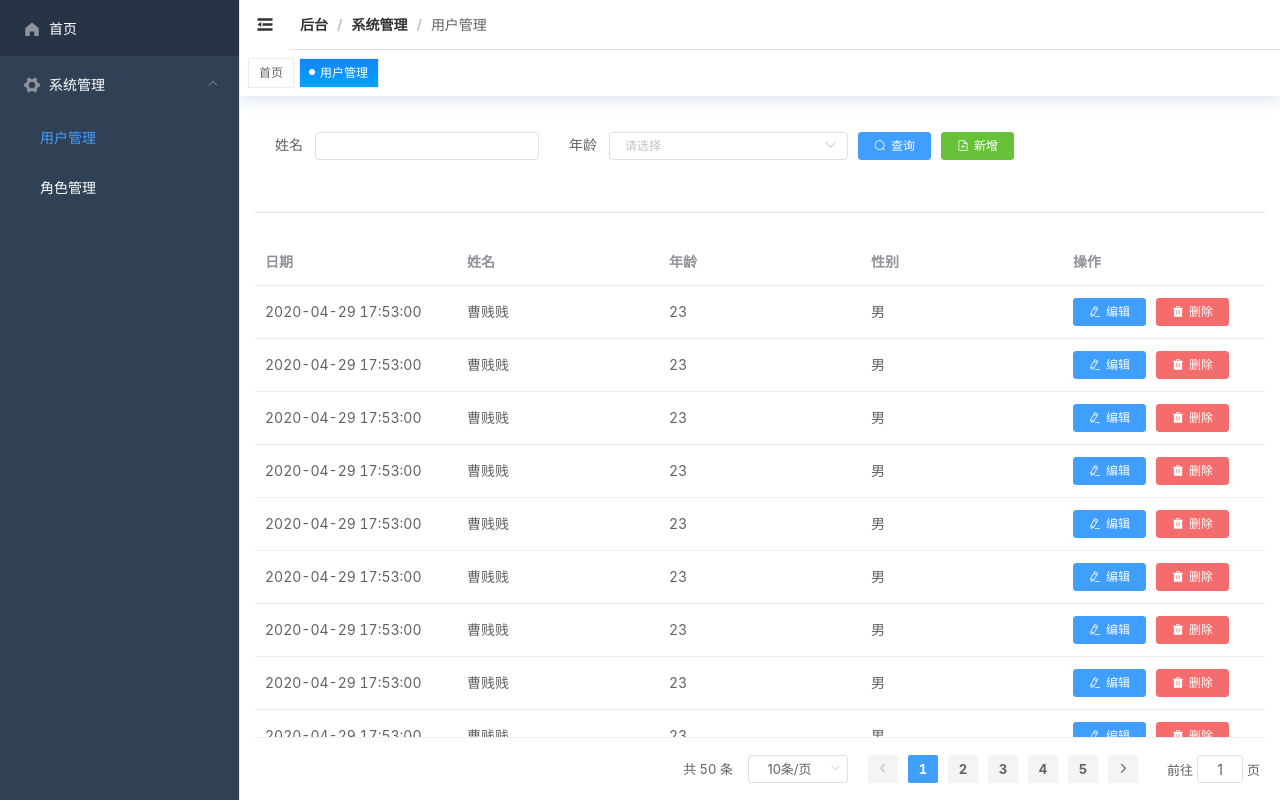
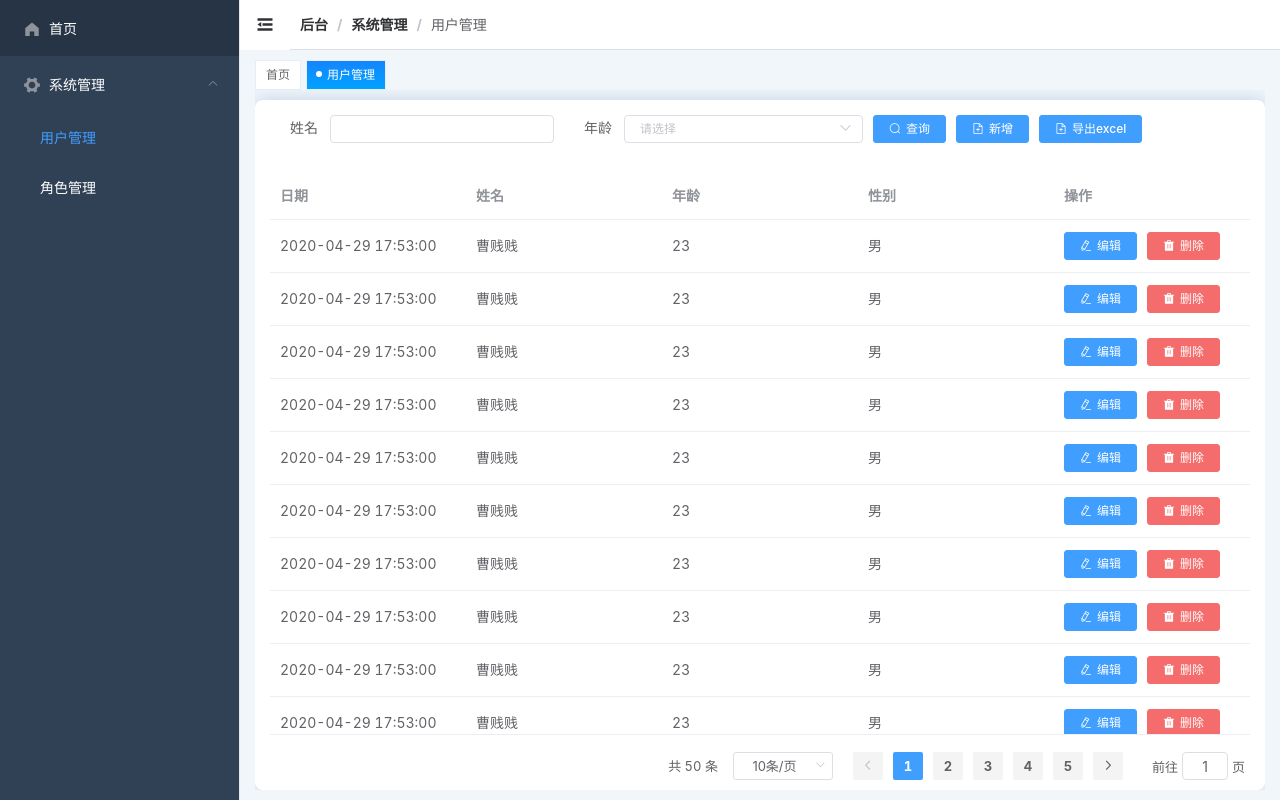
Before and after one commit to chandlerCao/vue-element-admin, a Vue app: page /admin/system/user in a window 1280 px wide. Built offline with nearby package versions, Linux system fonts and the light colour scheme.

Commit message:
调整界面样式

```diff
--- a/src/assets/css/public.css
+++ b/src/assets/css/public.css
@@ -62,10 +62,6 @@ a {
     padding: 0;
 }
 
-.comp-shadow {
-    box-shadow: 0 0 18px rgba(145, 171, 213, 0.5);
-}
-
 .slide-fade-enter-active {
     transition: all 0.15s;
 }
@@ -75,8 +71,13 @@ a {
 }
 
 .slide-fade-enter, .slide-fade-leave-to {
+    position: absolute;
     transform: translateX(20px);
     opacity: 0;
+}
+
+.comp-shadow {
+    box-shadow: 0 0 18px rgba(145, 171, 213, 0.5);
 }
 
 .comp-box {
--- a/src/components/comp-complex-table.vue
+++ b/src/components/comp-complex-table.vue
@@ -1,15 +1,14 @@
 <template>
     <div>
-        <el-container>
+        <el-container class="comp-box">
             <el-header v-if="$attrs['form-data']" style="height: auto;">
                 <comp-form
                     ref="queryForm"
                     v-bind="$attrs['form-data']"
-                    v-bind:[isAddFormBtn]="customFormBtns"
+                    v-bind:[isAddFormBtn]="newCustomFormBtns"
                     :submit-disabled.sync="tableDisabled"
                     @submit-form-handler="submitFormHandler"
                 ></comp-form>
-                <el-divider></el-divider>
             </el-header>
             <el-main>
                 <comp-table
@@ -44,12 +43,21 @@ export default {
     data() {
         return {
             dialogFormVisible: false,
-            tableDisabled: false,
-            customFormBtns: [
+            tableDisabled: false
+        }
+    },
+    computed: {
+        isAddFormBtn() {
+            return this.addFormData ? 'customFormBtns' : null
+        },
+        // 表单自定义按钮
+        newCustomFormBtns() {
+            return (this.addFormData
+                ? [
                       {
                           name: '新增',
                           attrs: {
-                        type: 'success',
+                              type: 'primary',
                               size: 'mini',
                               icon: 'el-icon-document-add'
                           },
@@ -58,11 +66,8 @@ export default {
                           }
                       }
                   ]
-        }
-    },
-    computed: {
-        isAddFormBtn() {
-            return this.addFormData ? 'customFormBtns' : null
+                : []
+            ).concat(this.$attrs['form-data'].customFormBtns || [])
         }
     },
     methods: {
--- a/src/views/admin/admin.vue
+++ b/src/views/admin/admin.vue
@@ -12,13 +12,13 @@
                 <breadcrumb style="margin-left: 10px;"></breadcrumb>
             </el-header>
             <el-main>
-				<el-container>
-					<el-header>
+                <el-container style="padding: 10px 15px;">
+                    <el-header style="height: auto;">
                         <tabs></tabs>
                     </el-header>
                     <el-main>
                         <transition name="slide-fade">
-							<router-view style="padding: 15px;"></router-view>
+                            <router-view style="padding-top: 10px;"></router-view>
                         </transition>
                     </el-main>
                 </el-container>
@@ -60,6 +60,9 @@ export default {
     padding-left: 0;
     border-bottom: 1px solid #dcdfe6;
 }
+.el-main {
+    background-color: #f1f6fa;
+}
 .nav-menu-fold {
     width: 50px;
     height: 50px;
--- a/src/views/admin/tabs.vue
+++ b/src/views/admin/tabs.vue
@@ -1,6 +1,6 @@
 <!-- tab标签页 -->
 <template>
-	<div class="tabs comp-shadow">
+    <div class="tabs">
         <div class="tabs-box">
             <div
                 class="tabs-item"
@@ -10,7 +10,11 @@
                 @click="$router.push(item.path)"
             >
                 {{item.name}}
-				<div v-if="!item.hideCloseIcon" class="tabs-close" @click.stop="closeTabItemHandle(index)">
+                <div
+                    v-if="!item.hideCloseIcon"
+                    class="tabs-close"
+                    @click.stop="closeTabItemHandle(index)"
+                >
                     <i class="el-icon-close"></i>
                 </div>
             </div>
@@ -65,8 +69,6 @@ export default {
 
 <style lang="less">
 .tabs {
-	padding: 8px;
-	background-color: #fff;
 }
 .tabs-box {
     display: inline-flex;
--- a/src/views/system/system.vue
+++ b/src/views/system/system.vue
@@ -1,6 +1,6 @@
 <template>
     <transition name="slide-fade">
-        <router-view class="comp-container"></router-view>
+        <router-view id="system" class="comp-container"></router-view>
     </transition>
 </template>
 
--- a/src/views/system/user.vue
+++ b/src/views/system/user.vue
@@ -66,7 +66,18 @@ export default {
                         size: 'mini',
                         icon: 'el-icon-search'
                     }
-                }
+                },
+                customFormBtns: [
+                    {
+                        name: '导出excel',
+                        attrs: {
+                            type: 'primary',
+                            size: 'mini',
+                            icon: 'el-icon-document-add'
+                        },
+                        handler: () => {}
+                    }
+                ]
             },
             // 表格数据
             tableData: {
```
Lines whose indentation alone changed are shown as unchanged.
